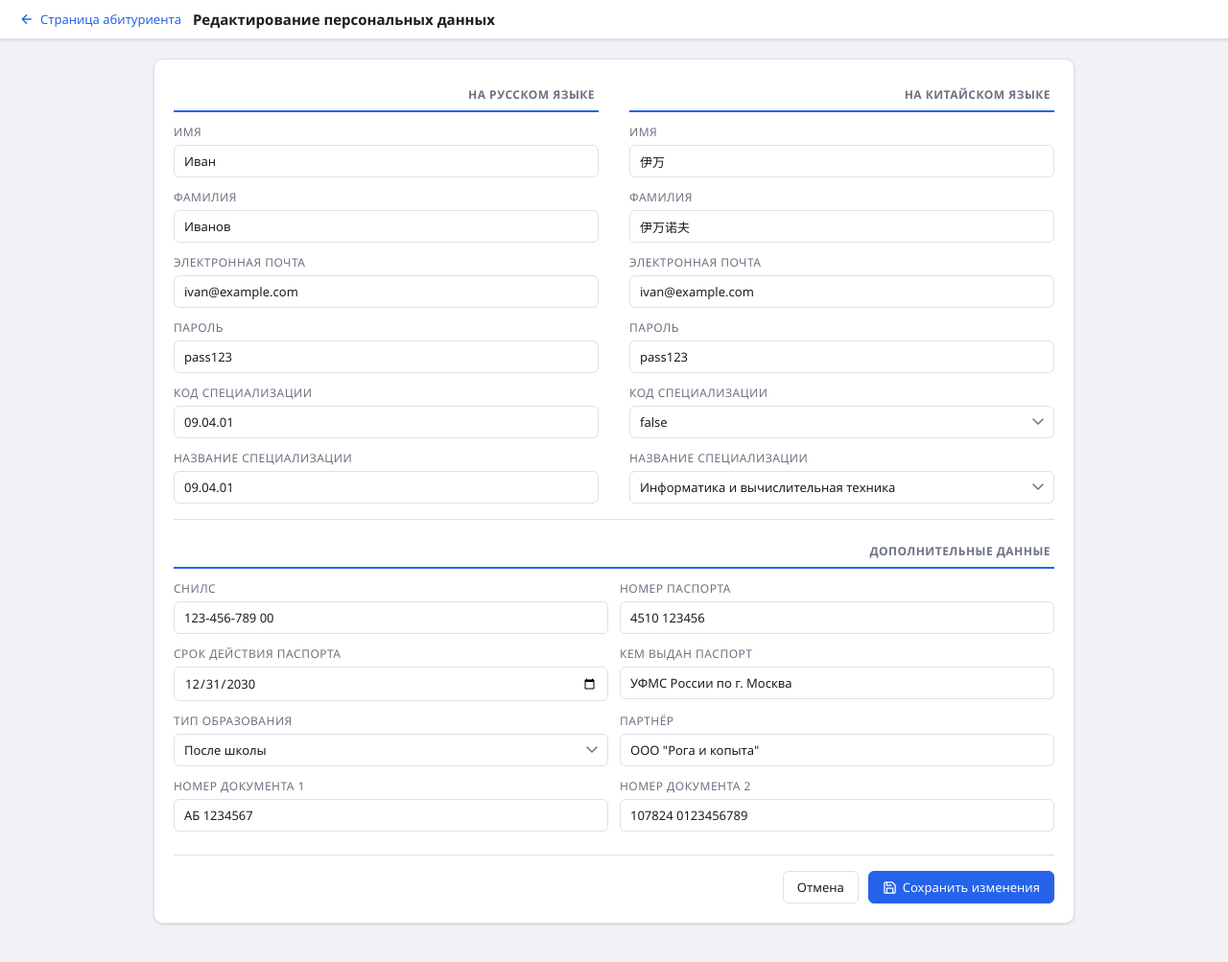
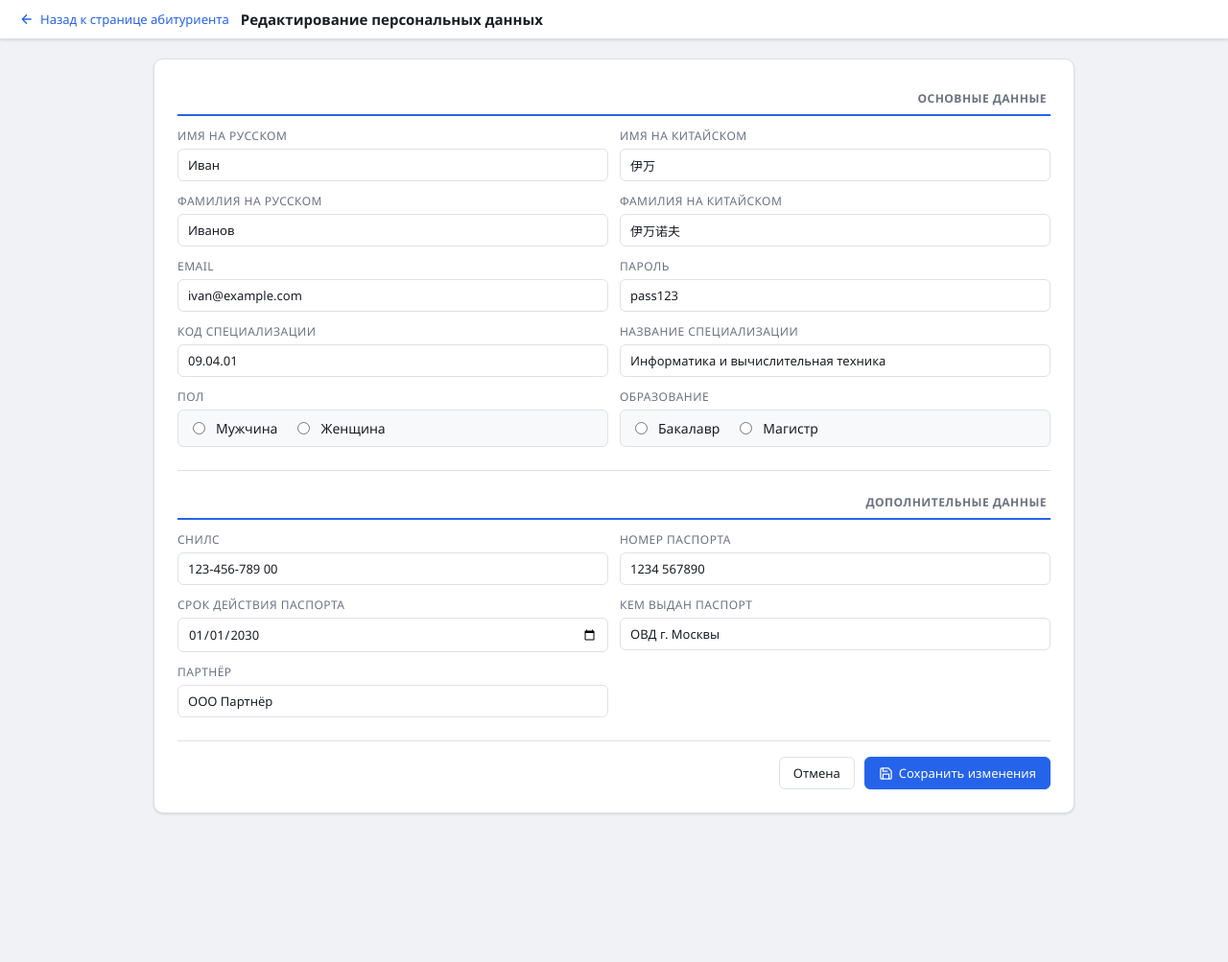
Before and after one commit to Alina815/SIMS-otlichnik, a FastAPI app: page /edit/1 in a window 1280 px wide. Shown: the top 1003 px of the page at 96% size. Run offline with FastAPI, Linux system fonts and the light colour scheme; data comes from the database, SQL or seed files in the repository; parts of the project's set-up code (start-up, migrations or seed data) failed here and were passed over.

Commit message:
Исправлены страницы редактирования данных и загрузки сканов

```diff
--- a/static/css/style.css
+++ b/static/css/style.css
@@ -3,8 +3,8 @@
 
 :root {
   --bg: #f0f2f5;
-  --surface: #ffffff;
-  --surface2: #f8f9fa;
+  --surface-light: #ffffff;
+  --surface-dark: #f8f9fa;
   --border: #dde1e7;
   --border-focus: #4a7fd4;
   --text: #1a1d23;
@@ -13,6 +13,8 @@
   --accent-hover: #1d4ed8;
   --accent-active: #1e3a8a;
   --danger: #dc2626;
+  --danger-hover: #ff9a9a;
+  --danger-active: #fa8888;
   --success: #16a34a;
   --warning: #d97706;
   --shadow: 0 1px 3px rgba(0,0,0,0.08), 0 1px 2px rgba(0,0,0,0.06);
@@ -46,7 +48,7 @@
   align-items: center;
   gap: 12px;
   padding: 10px 20px;
-  background: var(--surface);
+  background: var(--surface-light);
   border-bottom: 1px solid var(--border);
   box-shadow: var(--shadow);
   flex-shrink: 0;
@@ -79,7 +81,7 @@
   padding: 20px;
 }
 
-/* ─── Buttons ────────────────────────────────────────────────────────────────── */
+/* ###Buttons### */
 .btn {
   display: inline-flex;
   align-items: center;
@@ -98,33 +100,31 @@
   user-select: none;
 }
 .btn:active { transform: translateY(1px); }
-.btn svg { width: 15px; height: 15px; }
+.btn svg {flex-shrink: 0; width: 15px; height: 15px; }
 
 .btn-primary {
   background: var(--accent);
-  color: #fff;
+  color: var(--surface-light);
   border-color: var(--accent);
 }
 .btn-primary:hover { background: var(--accent-hover); border-color: var(--accent-hover); }
 .btn-primary:active { background: var(--accent-active); }
 
 .btn-secondary {
-  background: var(--surface);
+  background: var(--surface-light);
   color: var(--text);
   border-color: var(--border);
 }
-.btn-secondary:hover { background: var(--surface2); border-color: #c5cad2; }
+.btn-secondary:hover { background: var(--surface-dark); border-color: #c5cad2; }
 .btn-secondary:active { background: #e8eaed; }
 
 .btn-danger {
-  background: var(--surface);
+  background: var(--surface-light);
   color: var(--danger);
-  border-color: #fca5a5;
+  border-color: var(--danger-hover);
 }
-.btn-danger:hover { background: #fef2f2; border-color: var(--danger); }
-
-.btn-sm { padding: 4px 10px; font-size: 12px; }
-.btn-lg { padding: 10px 20px; font-size: 14px; }
+.btn-danger:hover { background: var(--surface-dark); border-color: var(--danger); }
+.btn-danger:active {background: var(--danger-active);}
 
 .btn-toolbar {
   display: flex;
@@ -132,6 +132,7 @@
   align-items: center;
   flex-wrap: wrap;
 }
+/* ###Buttons### */
 
 /* ─── Forms ──────────────────────────────────────────────────────────────────── */
 .form-group {
@@ -155,7 +156,7 @@
   font-family: var(--font);
   font-size: 13px;
   color: var(--text);
-  background: var(--surface);
+  background: var(--surface-light);
   transition: border-color var(--transition), box-shadow var(--transition);
   width: 100%;
 }
@@ -175,31 +176,52 @@
   padding-right: 30px;
 }
 
-/* ─── Cards ──────────────────────────────────────────────────────────────────── */
+/* ###Cards### */
 .card {
-  background: var(--surface);
+  background: var(--surface-light);
   border: 1px solid var(--border);
   border-radius: var(--radius-lg);
   box-shadow: var(--shadow);
+  padding: 24px;
 }
-
-.card-header {
-  padding: 14px 20px;
-  border-bottom: 1px solid var(--border);
+.fields-section { margin-bottom: 24px; }
+.field-row {
+  display: flex;
+  flex-direction: column;
+  gap: 4px;
+  margin-bottom: 10px;
+}
+.field-value {
+  padding: 7px 10px;
+  background: var(--surface-dark);
+  border: 1px solid var(--border);
+  border-radius: var(--radius);
+  font-size: 13px;
+  min-height: 34px;
+  color: var(--text);
+}
+.field-value.empty { color: var(--text-muted); font-style: italic; }
+.radio-group {
+  display: flex;
+  gap: 16px;
+  align-items: center;
+  padding: 7px 10px;
+  background: var(--surface-dark);
+  border: 1px solid var(--border);
+  border-radius: var(--radius);
+  min-height: 34px;
+}
+.radio-group label {
   display: flex;
   align-items: center;
-  justify-content: space-between;
-  gap: 12px;
+  gap: 6px;
+  cursor: pointer;
 }
-
-.card-title {
-  font-size: 14px;
-  font-weight: 600;
+.radio-group input {
+  margin: 5px;
+  cursor: pointer;
 }
-
-.card-body {
-  padding: 20px;
-}
+/* ###Cards### */
 
 /* ###Above table### */
 .table-controls {
@@ -220,7 +242,7 @@
   padding: 6px 16px;
   border: 1px solid var(--border);
   border-radius: var(--radius);
-  background: var(--surface);
+  background: var(--surface-light);
   cursor: pointer;
   font-size: 13px;
   transition: all var(--transition);
@@ -228,12 +250,12 @@
 
 .filter-tab.active {
   background: var(--accent);
-  color: #fff;
+  color: var(--surface-light);
   border-color: var(--accent);
 }
 
 .filter-tab:hover:not(.active) {
-  background: var(--surface2);
+  background: var(--surface-dark);
 }
 
 .search-box {
@@ -271,7 +293,7 @@
   overflow: auto;
   border-radius: var(--radius-lg);
   border: 1px solid var(--border);
-  background: var(--surface);
+  background: var(--surface-light);
 }
 
 table {
@@ -282,7 +304,7 @@
 }
 
 thead th {
-  background: var(--surface2);
+  background: var(--surface-dark);
   padding: 10px 12px;
   text-align: left;
   font-weight: 600;
@@ -308,7 +330,7 @@
   cursor: pointer;
   transition: background var(--transition);
 }
-tbody tr:hover { background: #f5f7fa; }
+tbody tr:hover { background: var(--surface-dark); }
 tbody tr:last-child { border-bottom: none; }
 
 tbody td {
@@ -337,7 +359,7 @@
   display: flex;
   align-items: center;
   justify-content: center;
-  background: var(--surface2);
+  background: var(--surface-dark);
   overflow: hidden;
   position: relative;
 }
@@ -355,6 +377,7 @@
   font-size: 11px;
 }
 .photo-placeholder .placeholder-icon svg {
+  flex-shrink: 0;
   width: 40px;
   height: 40px;
   color: #c5cad2;
@@ -369,7 +392,7 @@
   display: flex;
   align-items: center;
   justify-content: center;
-  background: var(--surface2);
+  background: var(--surface-dark);
   overflow: hidden;
   cursor: pointer;
   transition: border-color var(--transition), background var(--transition);
@@ -392,6 +415,7 @@
   padding: 10px;
 }
 .scan-placeholder .placeholder-icon svg {
+  flex-shrink: 0;
   width: 30px;
   height: 30px;
   color: #c5cad2;
--- a/static/js/utils.js
+++ b/static/js/utils.js
@@ -1,4 +1,4 @@
-const USE_MOCK = true;
+const USE_MOCK = false;
 const API_URL = '';
 
 const MOCK_APPLICANTS = [
@@ -21,7 +21,7 @@
     partner: 'ООО "Рога и копыта"',
     doc1_number: 'АБ 1234567',
     doc2_number: '107824 0123456789',
-    photo_path: 'photos/photo_1.jpg'
+    photo_path: 'photos/3.jpg'
   },
   {
     id: 2,
@@ -229,43 +229,3 @@
 
 // ─── Specialization helpers ───────────────────────────────────────────────────
 let _specs = null;
-
-async function loadSpecializations() {
-  if (_specs) return _specs;
-  _specs = await apiGet('/api/specializations');
-  return _specs;
-}
-
-async function populateSpecSelects(codeSelect, nameSelect) {
-  const specs = await loadSpecializations();
-  const addOptions = (sel) => {
-    sel.innerHTML = '<option value="">— выбрать —</option>';
-    specs.forEach(s => {
-      const o = document.createElement('option');
-      o.value = s.code;
-      o.textContent = sel === s.code;
-      o.dataset.code = s.code;
-      o.dataset.name = s.name;
-      sel.appendChild(o);
-    });
-  };
-  addOptions(codeSelect);
-  // For name select, use name as value too
-  nameSelect.innerHTML = '<option value="">— выбрать —</option>';
-  specs.forEach(s => {
-    const o = document.createElement('option');
-    o.value = s.code;
-    o.textContent = s.name;
-    o.dataset.code = s.code;
-    o.dataset.name = s.name;
-    nameSelect.appendChild(o);
-  });
-
-  // Sync: picking code sets name, picking name sets code
-  codeSelect.addEventListener('change', () => {
-    nameSelect.value = codeSelect.value;
-  });
-  nameSelect.addEventListener('change', () => {
-    codeSelect.value = nameSelect.value;
-  });
-}
--- a/templates/edit.html
+++ b/templates/edit.html
@@ -27,7 +27,7 @@
   <div class="topbar">
     <a class="topbar-back" id="back-btn" href="#">
       <svg viewBox="0 0 24 24" fill="none" stroke="currentColor" stroke-width="2"><path d="M19 12H5M12 5l-7 7 7 7"/></svg>
-      Страница абитуриента
+      Назад к странице абитуриента
     </a>
     <span class="topbar-title">Редактирование персональных данных</span>
   </div>
@@ -35,22 +35,27 @@
     <div id="loading" class="loading"><div class="spinner"></div>Загрузка...</div>
     <div id="content" style="display:none" class="edit-layout">
       <div class="card">
-        <div class="card-body">
-          <div class="cols-2">
-            <!-- Русский -->
-            <div>
-              <div class="section-header">На русском языке</div>
-              <div class="form-grid single">
+        <div class="fields-section">
+          <div class="section-header">Основные данные</div>
+          <div class="form-grid">
             <div class="form-group">
-                  <label class="form-label">Имя</label>
+              <label class="form-label">Имя на русском</label>
               <input class="form-control" id="first_name_ru" type="text" placeholder="Имя">
             </div>
             <div class="form-group">
-                  <label class="form-label">Фамилия</label>
+              <label class="form-label">Имя на китайском</label>
+              <input class="form-control" id="first_name_cn" type="text" placeholder="名">
+            </div>
+            <div class="form-group">
+              <label class="form-label">Фамилия на русском</label>
               <input class="form-control" id="last_name_ru" type="text" placeholder="Фамилия">
             </div>
             <div class="form-group">
-                  <label class="form-label">Электронная почта</label>
+              <label class="form-label">Фамилия на китайском</label>
+              <input class="form-control" id="last_name_cn" type="text" placeholder="姓">
+            </div>
+            <div class="form-group">
+              <label class="form-label">Email</label>
               <input class="form-control" id="email" type="email" placeholder="example@mail.ru">
             </div>
             <div class="form-group">
@@ -59,41 +64,24 @@
             </div>
             <div class="form-group">
               <label class="form-label">Код специализации</label>
-                  <input class="form-control" id="spec_code"></input>
+              <input class="form-control" id="spec_code" type="text" placeholder="Код">
             </div>
             <div class="form-group">
               <label class="form-label">Название специализации</label>
-                  <input class="form-control" id="spec_name"></input>
+              <input class="form-control" id="spec_name" type="text" placeholder="Название">
+            </div>
+            <div class="form-group">
+              <label class="form-label">Пол</label>
+              <div class="radio-group" id="gender-group">
+                <label><input type="radio" name="gender" value="male"> Мужчина</label>
+                <label><input type="radio" name="gender" value="female"> Женщина</label>
               </div>
             </div>
-            </div>
-            <!-- Китайский -->
-            <div>
-              <div class="section-header">На китайском языке</div>
-              <div class="form-grid single">
             <div class="form-group">
-                  <label class="form-label">Имя</label>
-                  <input class="form-control" id="first_name_cn" type="text" placeholder="名">
-                </div>
-                <div class="form-group">
-                  <label class="form-label">Фамилия</label>
-                  <input class="form-control" id="last_name_cn" type="text" placeholder="姓">
-                </div>
-                <div class="form-group">
-                  <label class="form-label">Электронная почта</label>
-                  <input class="form-control" id="email_cn" type="email" placeholder="example@mail.cn">
-                </div>
-                <div class="form-group">
-                  <label class="form-label">Пароль</label>
-                  <input class="form-control" id="password_cn" type="text" placeholder="密码">
-                </div>
-                <div class="form-group">
-                  <label class="form-label">Код специализации</label>
-                  <select class="form-control" id="spec_code_cn"></select>
-                </div>
-                <div class="form-group">
-                  <label class="form-label">Название специализации</label>
-                  <select class="form-control" id="spec_name_cn"></select>
+              <label class="form-label">Образование</label>
+              <div class="radio-group" id="education-group">
+                <label><input type="radio" name="education" value="bachelor"> Бакалавр</label>
+                <label><input type="radio" name="education" value="master"> Магистр</label>
               </div>
             </div>
           </div>
@@ -101,6 +89,7 @@
 
         <div class="divider"></div>
 
+        <div class="fields-section">
           <div class="section-header">Дополнительные данные</div>
           <div class="form-grid">
             <div class="form-group">
@@ -120,23 +109,9 @@
               <input class="form-control" id="passport_issued_by" type="text" placeholder="Наименование органа">
             </div>
             <div class="form-group">
-              <label class="form-label">Тип образования</label>
-              <select class="form-control" id="education_type">
-                <option value="после школы">После школы</option>
-                <option value="после ВУЗа">После ВУЗа</option>
-              </select>
-            </div>
-            <div class="form-group">
               <label class="form-label">Партнёр</label>
               <input class="form-control" id="partner" type="text" placeholder="Организация-партнёр">
             </div>
-            <div class="form-group">
-              <label class="form-label">Номер документа 1</label>
-              <input class="form-control" id="doc1_number" type="text" placeholder="Номер">
-            </div>
-            <div class="form-group">
-              <label class="form-label">Номер документа 2</label>
-              <input class="form-control" id="doc2_number" type="text" placeholder="Номер">
           </div>
         </div>
 
@@ -151,45 +126,39 @@
     </div>
   </div>
 </div>
-</div>
 <div id="toast-container" class="toast-container"></div>
 <script src="/static/js/utils.js"></script>
 <script>
-const APPLICANT_ID = 1;
+const APPLICANT_ID = {{applicant_id}};
 
 document.getElementById('back-btn').href = `/applicant/${APPLICANT_ID}`;
 document.getElementById('cancel-btn').onclick = () => navigate(`/applicant/${APPLICANT_ID}`);
 
 async function loadData() {
   try {
-    const [a] = await Promise.all([
-      apiGet(`/api/applicants/${APPLICANT_ID}`),
-    ]);
+    const a = await apiGet(`/api/applicants/${APPLICANT_ID}`);
 
-    await Promise.all([
-      populateSpecSelects(document.getElementById('spec_code'), document.getElementById('spec_name')),
-      populateSpecSelects(document.getElementById('spec_code_cn'), document.getElementById('spec_name_cn')),
-    ]);
+    document.getElementById('first_name_ru').value = a.first_name_ru || '';
+    document.getElementById('last_name_ru').value = a.last_name_ru || '';
+    document.getElementById('first_name_cn').value = a.first_name_cn || '';
+    document.getElementById('last_name_cn').value = a.last_name_cn || '';
+    document.getElementById('email').value = a.email || '';
+    document.getElementById('password').value = a.password || '';
+    document.getElementById('spec_code').value = a.specialization_code || '';
+    document.getElementById('spec_name').value = a.specialization_name || '';
+    document.getElementById('snils').value = a.snils || '';
+    document.getElementById('passport_number').value = a.passport_number || '';
+    document.getElementById('passport_expiry').value = a.passport_expiry || '';
+    document.getElementById('passport_issued_by').value = a.passport_issued_by || '';
+    document.getElementById('partner').value = a.partner || '';
 
-    const fields = ['first_name_ru','last_name_ru','email','password',
-                    'first_name_cn','last_name_cn','snils','passport_number',
-                    'passport_expiry','passport_issued_by','partner',
-                    'doc1_number','doc2_number'];
-    fields.forEach(f => {
-      const el = document.getElementById(f);
-      if (el && a[f]) el.value = a[f];
-    });
-
-    document.getElementById('email_cn').value = a.email || '';
-    document.getElementById('password_cn').value = a.password || '';
-
-    if (a.education_type) document.getElementById('education_type').value = a.education_type;
-
-    if (a.specialization_code) {
-      document.getElementById('spec_code').value = a.specialization_code;
-      document.getElementById('spec_code').dispatchEvent(new Event('change'));
-      document.getElementById('spec_code_cn').value = a.specialization_code;
-      document.getElementById('spec_code_cn').dispatchEvent(new Event('change'));
+    if (a.gender) {
+      const radio = document.querySelector(`#gender-group input[value="${a.gender}"]`);
+      if (radio) radio.checked = true;
+    }
+    if (a.education) {
+      const radio = document.querySelector(`#education-group input[value="${a.education}"]`);
+      if (radio) radio.checked = true;
     }
 
     document.getElementById('loading').style.display = 'none';
@@ -200,26 +169,22 @@
 }
 
 async function saveData() {
-  const codeEl = document.getElementById('spec_code');
-  const nameEl = document.getElementById('spec_name');
-
   const data = {
     first_name_ru: document.getElementById('first_name_ru').value,
     last_name_ru: document.getElementById('last_name_ru').value,
     first_name_cn: document.getElementById('first_name_cn').value,
     last_name_cn: document.getElementById('last_name_cn').value,
+    gender: document.querySelector('#gender-group input:checked').value,
     email: document.getElementById('email').value,
     password: document.getElementById('password').value,
     snils: document.getElementById('snils').value,
     passport_number: document.getElementById('passport_number').value,
     passport_expiry: document.getElementById('passport_expiry').value,
     passport_issued_by: document.getElementById('passport_issued_by').value,
-    education_type: document.getElementById('education_type').value,
-    specialization_code: codeEl.value,
-    specialization_name: nameEl.value,
+    education: document.querySelector('#education-group input:checked').value,
+    specialization_code: document.getElementById('spec_code').value,
+    specialization_name: document.getElementById('spec_name').value,
     partner: document.getElementById('partner').value,
-    doc1_number: document.getElementById('doc1_number').value,
-    doc2_number: document.getElementById('doc2_number').value,
   };
 
   try {
```
Also changed, not shown: templates/applicant.html (+8 -45 lines), templates/documents.html (+58 -56 lines), uploads/photos/3.jpg (added). Lines whose indentation alone changed are shown as unchanged.
